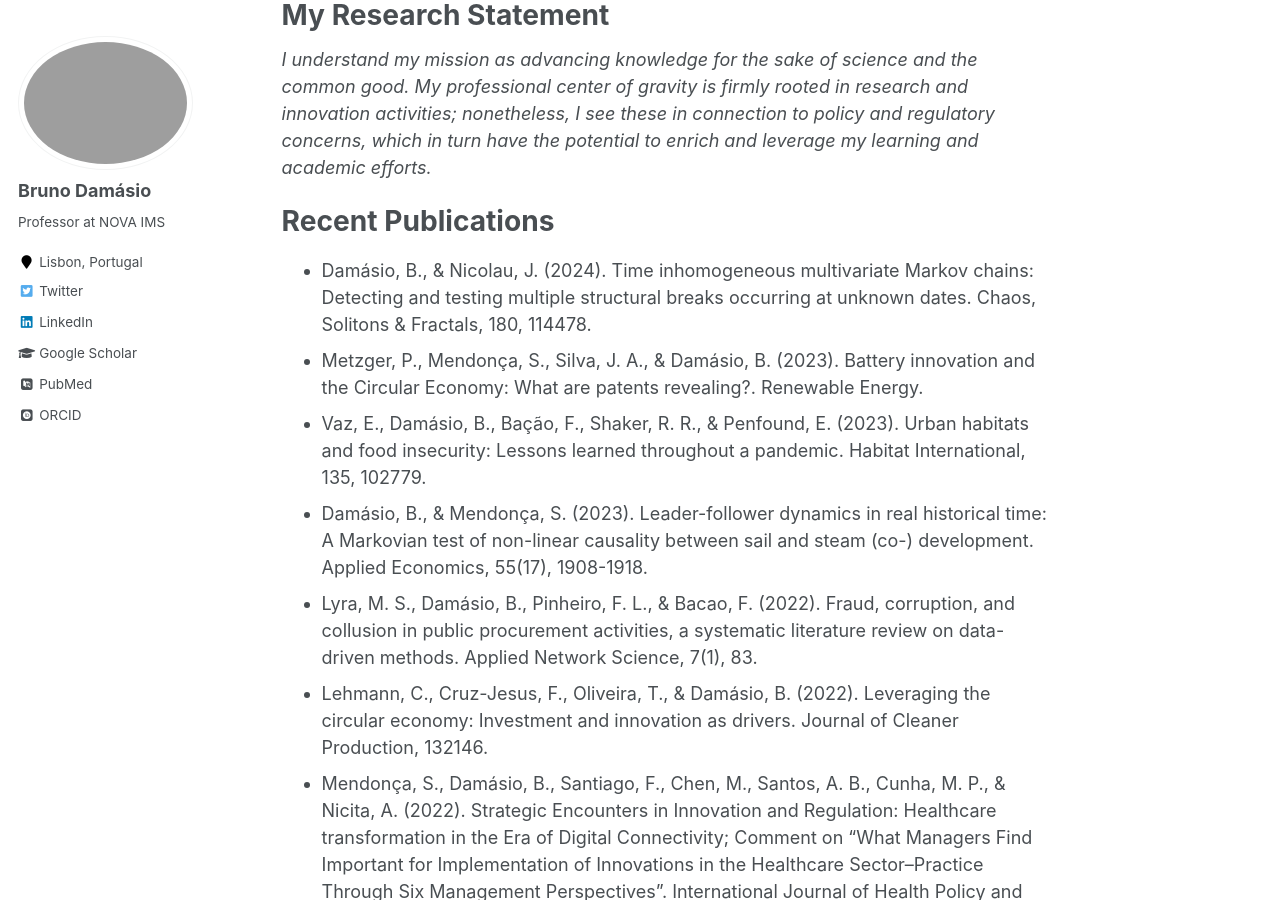
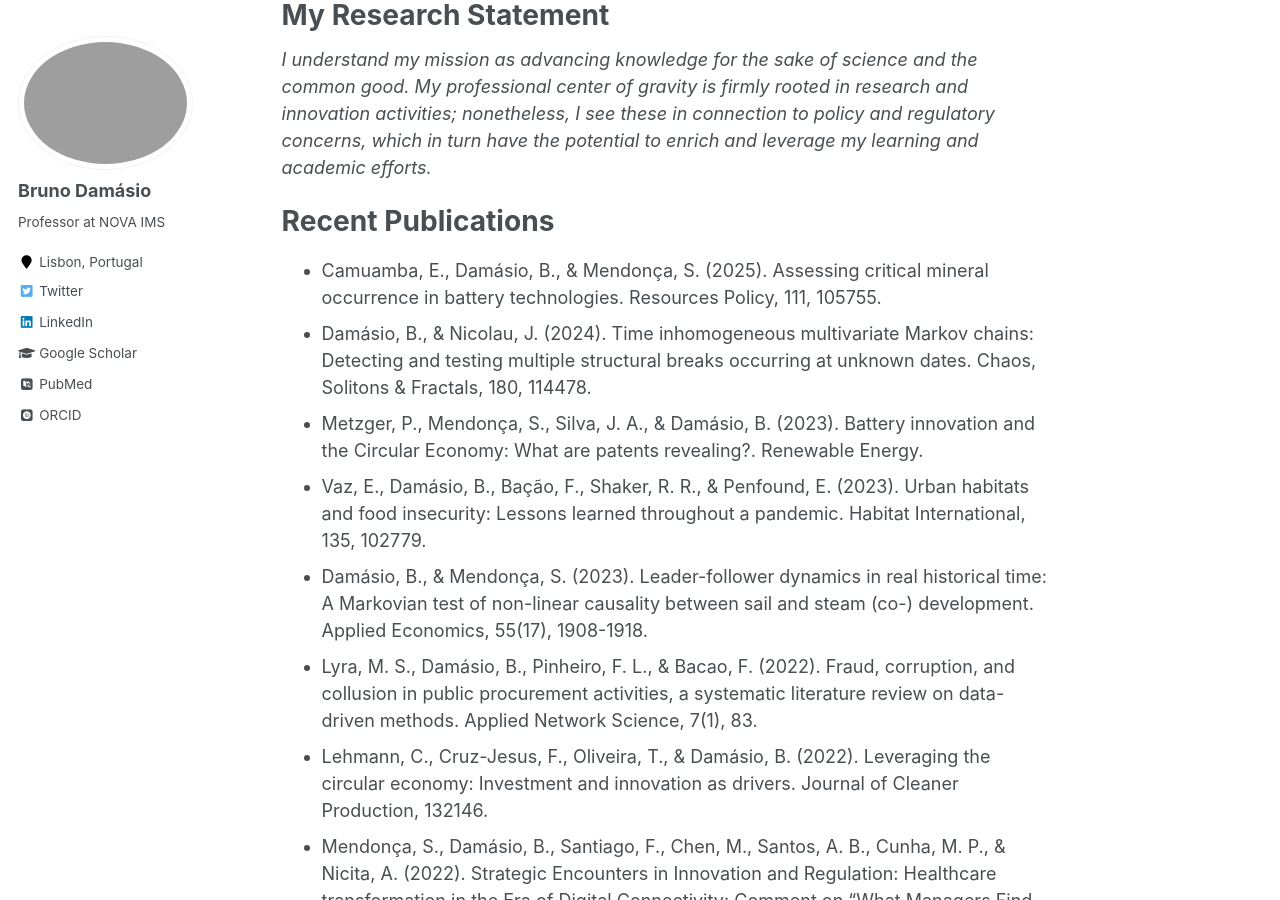
Before and after one commit to damasiob/damasiob.github.io, a Jekyll site: the page built from _pages/about.md, in a window 1280 px wide and 900 px high, scrolled down 536 px. Built offline with Jekyll 4.4.1, drawn with Linux system fonts in a browser that asks for light colours; some web fonts are replaced.

Commit message:
Add 2025 publication: Camuamba, Damásio & Mendonça - Resources Policy

```diff
--- a/_pages/about.md
+++ b/_pages/about.md
@@ -21,6 +21,7 @@ My Research Statement
 Recent Publications
 ======
 
+* Camuamba, E., Damásio, B., & Mendonça, S. (2025). Assessing critical mineral occurrence in battery technologies. Resources Policy, 111, 105755.
 * Damásio, B., & Nicolau, J. (2024). Time inhomogeneous multivariate Markov chains: Detecting and testing multiple structural breaks occurring at unknown dates. Chaos, Solitons & Fractals, 180, 114478.
 * Metzger, P., Mendonça, S., Silva, J. A., & Damásio, B. (2023). Battery innovation and the Circular Economy: What are patents revealing?. Renewable Energy.
 * Vaz, E., Damásio, B., Bação, F., Shaker, R. R., & Penfound, E. (2023). Urban habitats and food insecurity: Lessons learned throughout a pandemic. Habitat International, 135, 102779.
```
